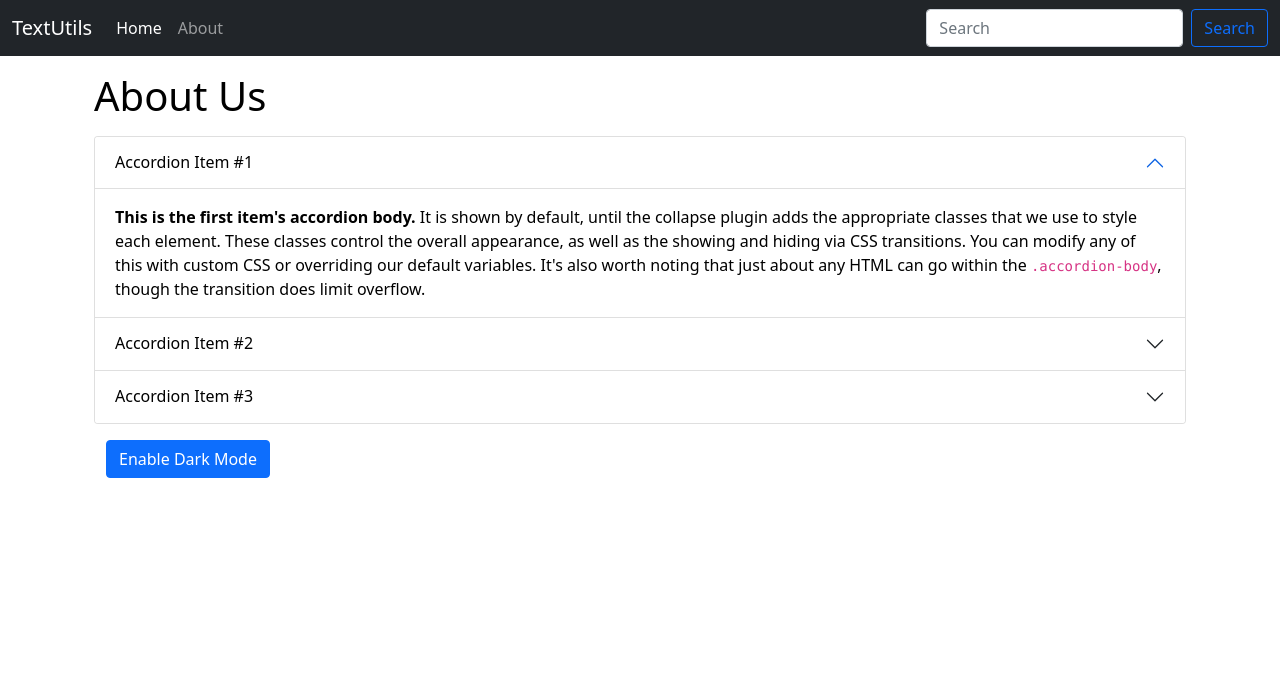
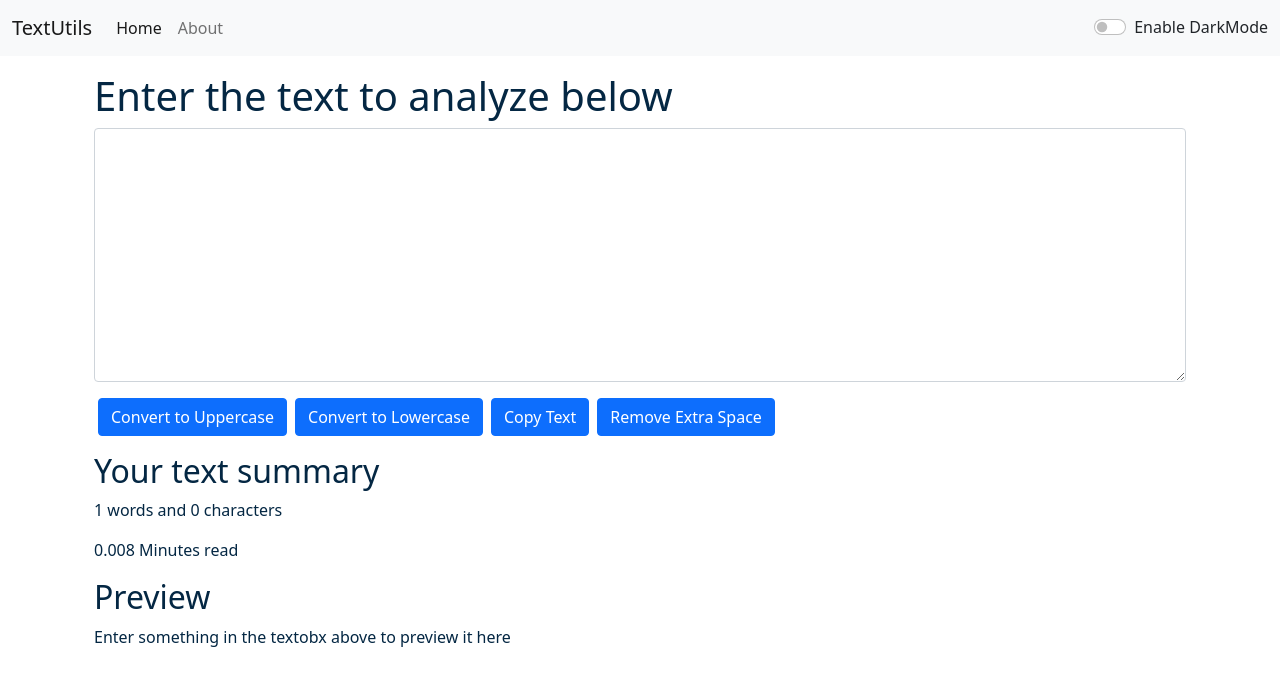
Before and after one commit to Chintan87/Complete-React-Course-in-Hindi, a React (Vite) app: page / in a window 1280 px wide. Shown: the top 686 px of the page. Built offline with nearby package versions, Linux system fonts and the light colour scheme.

Commit message:
Improving dark mode & refactoring App component

```diff
--- a/src/App.jsx
+++ b/src/App.jsx
@@ -1,17 +1,29 @@
 import "./App.css";
-import About from "./components/About";
 import Navbar from "./components/Navbar";
-// import TextForm from "./components/TextForm";
+import TextForm from "./components/TextForm";
+import React, { useState } from "react";
+// import About from "./components/About";
 
 function App() {
+  const [mode, setMode] = useState("light"); // Whether dark mode is enabed or not
+
+  const toggleMode = () => {
+    if (mode === "light") {
+      setMode("dark");
+      document.body.style.backgroundColor = "#042743";
+    } else {
+      setMode("light");
+      document.body.style.backgroundColor = "white";
+    }
+  };
   return (
     <>
       {/* <Navbar title="TextUtils" aboutText="About TextUtils"> */}
       {/* </Navbar> */}
-      <Navbar title="TextUtils" />
+      <Navbar title="TextUtils" mode={mode} toggleMode={toggleMode} />
       <div className="container my-3">
-        {/* <TextForm heading="Enter the text to analyze below" /> */}
-        <About />
+        <TextForm heading="Enter the text to analyze below" mode={mode} />
+        {/* <About /> */}
       </div>
     </>
   );
--- a/src/components/Navbar.jsx
+++ b/src/components/Navbar.jsx
@@ -3,7 +3,9 @@
 
 export default function Navbar(props) {
   return (
-    <nav className="navbar navbar-expand-lg navbar-dark bg-dark">
+    <nav
+      className={`navbar navbar-expand-lg navbar-${props.mode} bg-${props.mode}`}
+    >
       <div className="container-fluid">
         <a className="navbar-brand" href="/">
           {props.title}
@@ -32,7 +34,7 @@
               </a>
             </li>
           </ul>
-          <form className="d-flex">
+          {/* <form className="d-flex">
             <input
               className="form-control me-2"
               type="search"
@@ -42,7 +44,26 @@
             <button className="btn btn-outline-primary" type="submit">
               Search
             </button>
-          </form>
+          </form> */}
+          <div
+            className={`form-check form-switch text-${
+              props.mode === "light" ? "dark" : "light"
+            }`} // *> This is a Javascript ternary operator
+          >
+            <input
+              className="form-check-input"
+              onClick={props.toggleMode}
+              type="checkbox"
+              role="switch"
+              id="flexSwitchCheckDefault"
+            />
+            <label
+              className="form-check-label"
+              htmlFor="flexSwitchCheckDefault"
+            >
+              Enable DarkMode
+            </label>
+          </div>
         </div>
       </div>
     </nav>
--- a/src/components/TextForm.jsx
+++ b/src/components/TextForm.jsx
@@ -18,16 +18,37 @@
     setText(event.target.value);
   };
 
+  const handleCopy = () => {
+    // console.log("I am coppy");
+    let text = document.getElementById("myBox");
+    text.select();
+    navigator.clipboard.writeText(text.value);
+  };
+
+  const handleExtraSpaces = () => {
+    let newText = text.split(/[ ]+/); // javaScript regexs
+    setText(newText.join(" "));
+  };
+
   const [text, setText] = useState("");
   // *> text = "new text"; // Wrong way to change the state
   // *> setText("new text"); // Correct way to change the state
   return (
     <>
-      <div className="container">
+      <div
+        className="container"
+        style={{
+          color: props.mode === "dark" ? "white" : "#042743",
+        }}
+      >
         <h1>{props.heading}</h1>
         <div className="mb-3">
           <textarea
             className="form-control"
+            style={{
+              backgroundColor: props.mode === "dark" ? "grey" : "white",
+              color: props.mode === "dark" ? "white" : "#042743",
+            }}
             id="myBox"
             value={text}
             onChange={handleOnChange}
@@ -40,15 +61,30 @@
         <button className="btn btn-primary mx-1" onClick={handleLoClick}>
           Convert to Lowercase
         </button>
+        <button className="btn btn-primary mx-1" onClick={handleCopy}>
+          Copy Text
+        </button>
+        <button className="btn btn-primary mx-1" onClick={handleExtraSpaces}>
+          Remove Extra Space
+        </button>
       </div>
-      <div className="container my-3">
+      <div
+        className="container my-3"
+        style={{
+          color: props.mode === "dark" ? "white" : "#042743",
+        }}
+      >
         <h2>Your text summary</h2>
         <p>
           {text.split(" ").length} words and {text.length} characters
         </p>
         <p>{0.008 * text.split(" ").length} Minutes read</p>
         <h2>Preview</h2>
-        <p>{text}</p>
+        <p>
+          {text.length > 0
+            ? text
+            : "Enter something in the textobx above to preview it here"}
+        </p>
       </div>
     </>
   );
```
